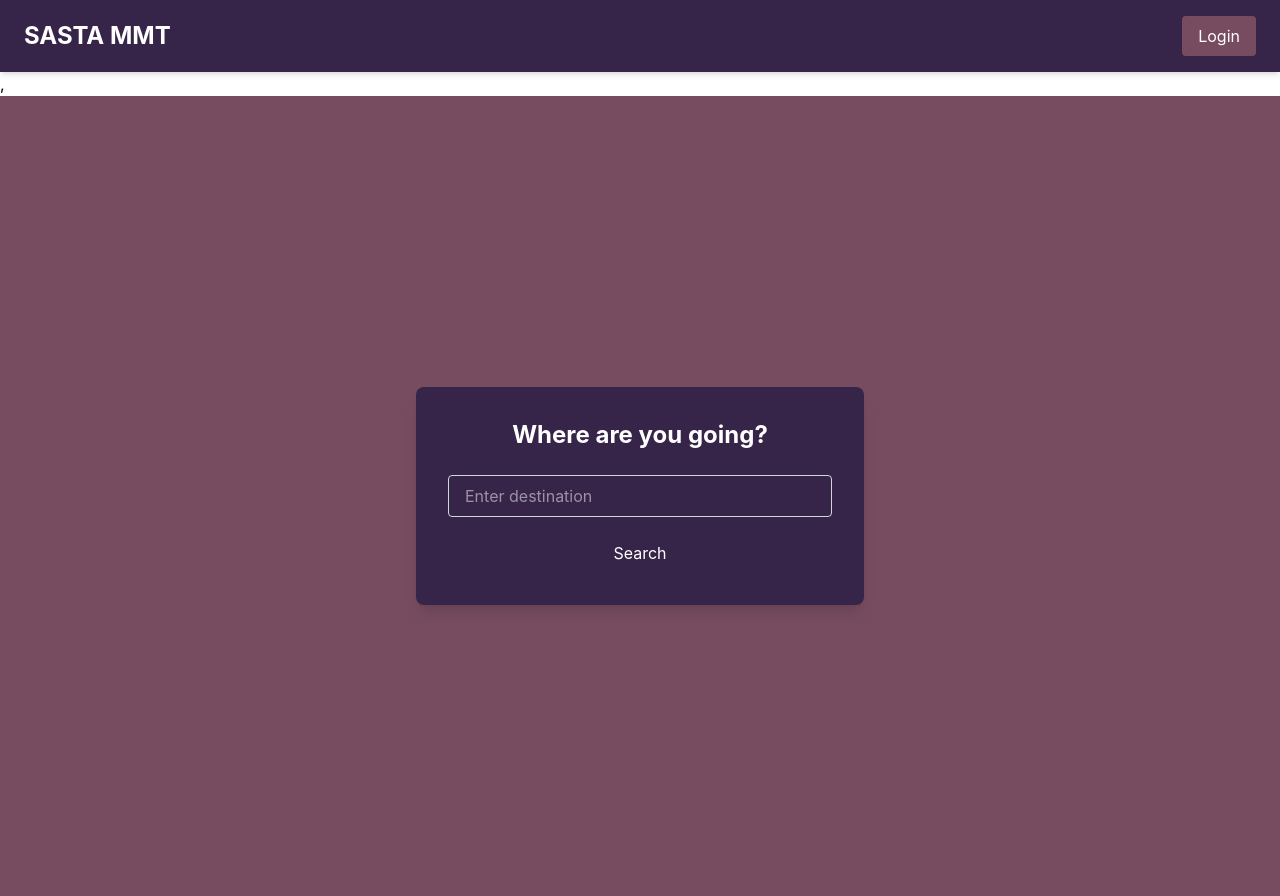
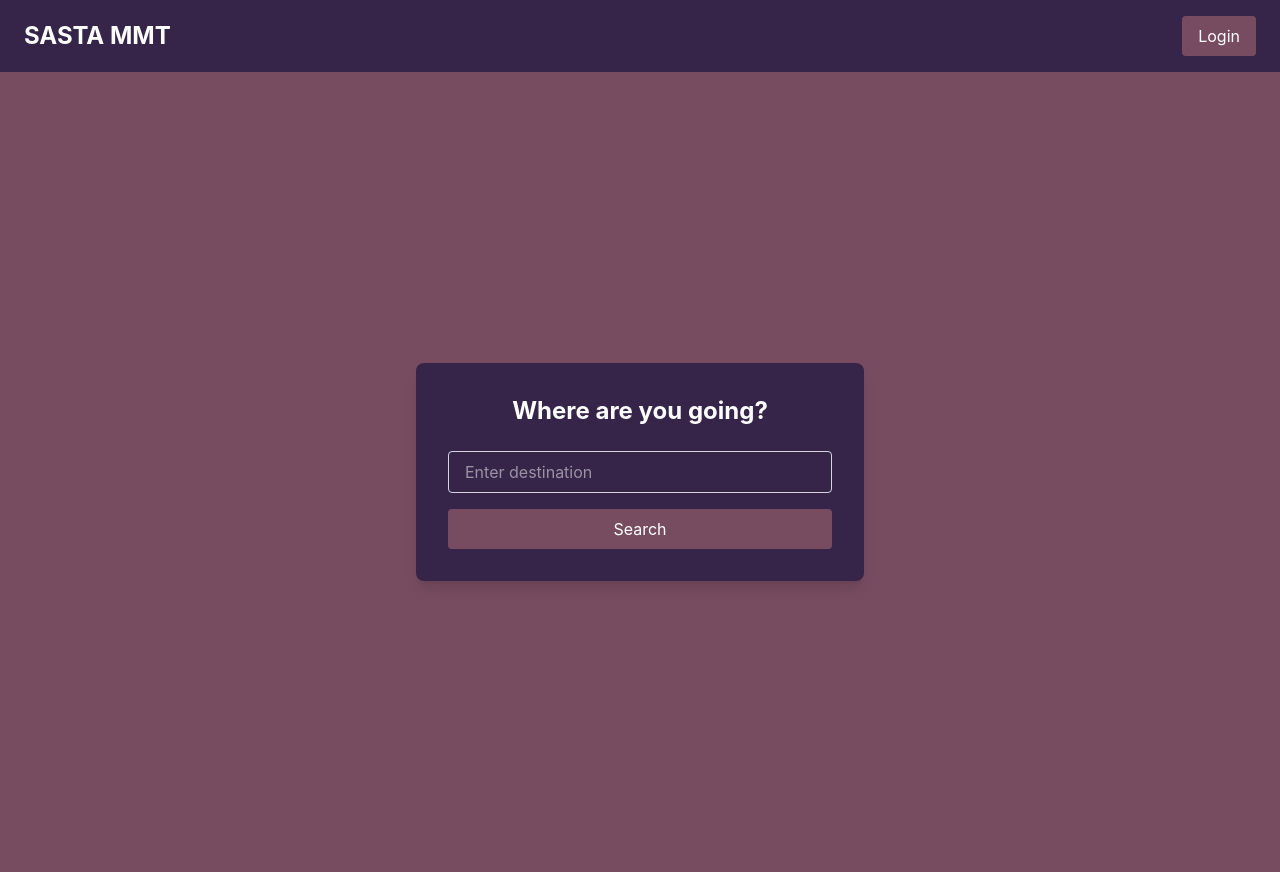
Before and after one commit to gaurav9479/THE-RINGMASTER, a React (Vite) app in the folder frontend/: page / in a window 1280 px wide. After the commit the page ends 872 px from the top, so only its background shows below. Built offline with nearby package versions, Linux system fonts and the light colour scheme.

Commit message:
fix: remove extraneous comma in Landing component and update Search button styling

```diff
--- a/frontend/src/App.jsx
+++ b/frontend/src/App.jsx
@@ -11,7 +11,7 @@ const router=createBrowserRouter([
     element:<Landing/>,
     children:[{
       index:true,
-      element:<Search/>
+      element:<Search/>,
     }]
   },
   {
--- a/frontend/src/components/Landing.jsx
+++ b/frontend/src/components/Landing.jsx
@@ -4,7 +4,7 @@ import { Outlet } from 'react-router-dom'
 const Landing =()=> {
   return(
     <>
-        <Navbar/>,
+        <Navbar/>
         <main className="min-h-screen bg-darkPlum text-white">
             <Outlet />
         </main>
--- a/frontend/src/components/Search.jsx
+++ b/frontend/src/components/Search.jsx
@@ -6,7 +6,7 @@ const [destination, setDestination] = useState("");
 const handleSearch = (e) => {
     e.preventDefault();
     alert(`Searching for trips to ${destination}`);
-    // Here you can redirect or fetch results
+
   };
 
   return (
@@ -27,7 +27,7 @@ const handleSearch = (e) => {
         />
         <button
           type="submit"
-          className="w-full bg-primary text-white py-2 rounded hover:bg-secondary transition"
+          className="w-full bg-secondary text-white py-2 rounded "
         >
           Search
         </button>
```
